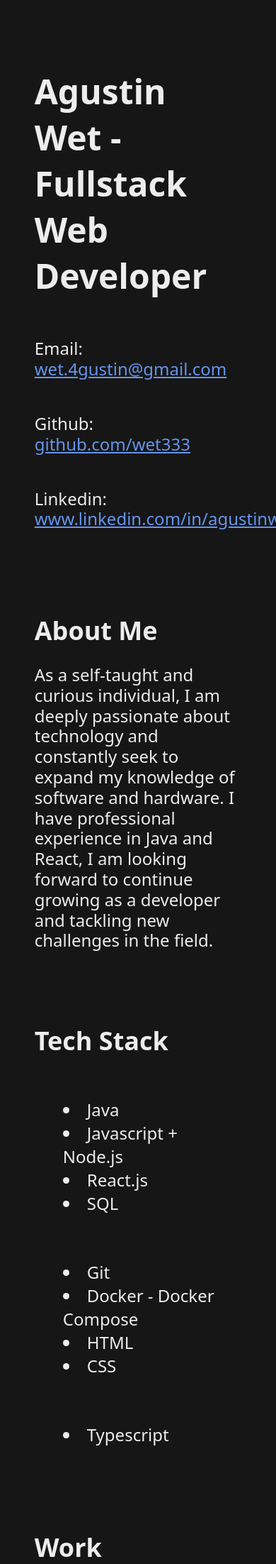
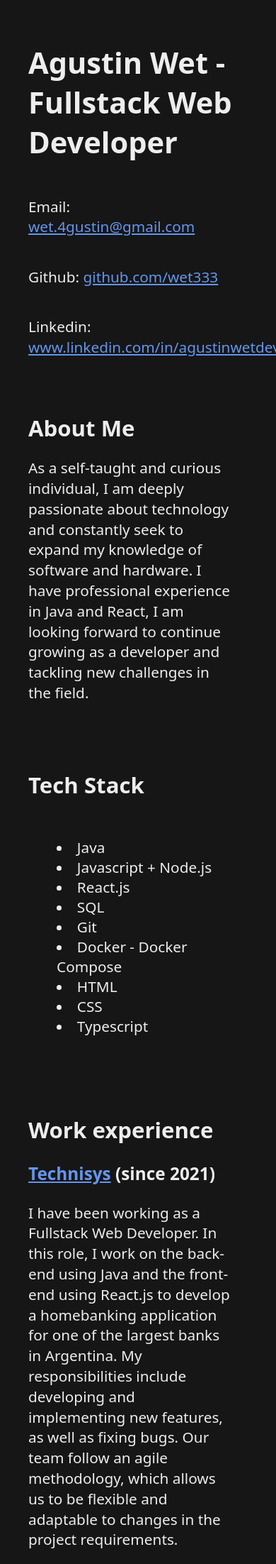
Before and after one commit to wet333/agustinwet-vps-index, a PHP site: page / in a window 390 px wide; the page is wider, and only the part inside the window is pictured. Shown: the top 2204 px of that part at 71% size. After the commit the page ends 2182 px from the top of that part, so only its background shows below. Run offline with PHP 8.4, Linux system fonts and the light colour scheme.

Commit message:
mobile responsiveness, added responsive html tag

```diff
--- a/index.html
+++ b/index.html
@@ -5,6 +5,9 @@
     <meta name="description" content="This website serves as a platform for me to showcase my experience and skills as a developer.">
     <meta name="keywords" content="Agustin Wet, Agustin Wet Web Developer, Agustin Wet Portfolio, Agustin Wet Skills, Agustin Wet Fullstack, Agustin, Wet, Agustin Wet Front-End Developer, Agustin Wet Back-End Developer, Agustin Wet Full-Stack Developer">
     <link rel="stylesheet" href="./styles.css">
+
+    <!-- Responsive tag -->
+    <meta name="viewport" content="width=device-width, initial-scale=1">
 
     <!-- Facebook Meta Tags -->
     <meta property="og:url" content="http://agustinwet.online/">
@@ -59,14 +62,10 @@
                     <li>Javascript + Node.js</li>
                     <li>React.js</li>
                     <li>SQL</li>
-                </ul>
-                <ul>
                     <li>Git</li>
                     <li>Docker - Docker Compose</li>
                     <li>HTML</li>
                     <li>CSS</li>
-                </ul>
-                <ul>
                     <li>Typescript</li>
                 </ul>
             </div>
--- a/styles.css
+++ b/styles.css
@@ -5,9 +5,26 @@ body {
     background: #161616;
 }
 
+.main-container {
+    display: flex;
+    justify-content: center;
+    flex-direction: column;
+    align-content: center;
+    width: 75vw;
+    margin: 4rem auto;
+}
+
 @media (max-width: 600px) {
     body {
-        font-size: 1.5rem;
+        font-size: 1.3rem;
+    }
+
+    .main-container {
+        display: flex;
+        justify-content: center;
+        flex-direction: column;
+        align-content: center;
+        margin: 2rem 2rem;
     }
 }
 
@@ -29,16 +46,6 @@ p {
     line-height: 1.8rem;
 }
 
-.main-container {
-    display: flex;
-    justify-content: center;
-    flex-direction: column;
-    align-content: center;
-
-    width: 75vw;
-    margin: 4rem auto;
-}
-
 section {
     margin-bottom: 3rem;
 }
@@ -48,8 +55,16 @@ h2 {
 }
 
 .tech-stack-list {
-    display: grid;
-    grid-template-columns: repeat(auto-fit, minmax(200px, 1fr));
-    gap: 1rem;
     padding: 1rem 0;
 }
+
+.tech-stack-list ul {
+    display: grid;
+    grid-template-columns: repeat(auto-fit, minmax(250px, 1fr));
+}
+
+@media (min-width: 1200px) {
+    .tech-stack-list ul {
+        grid-template-columns: repeat(3, 1fr);
+    }
+}
```
